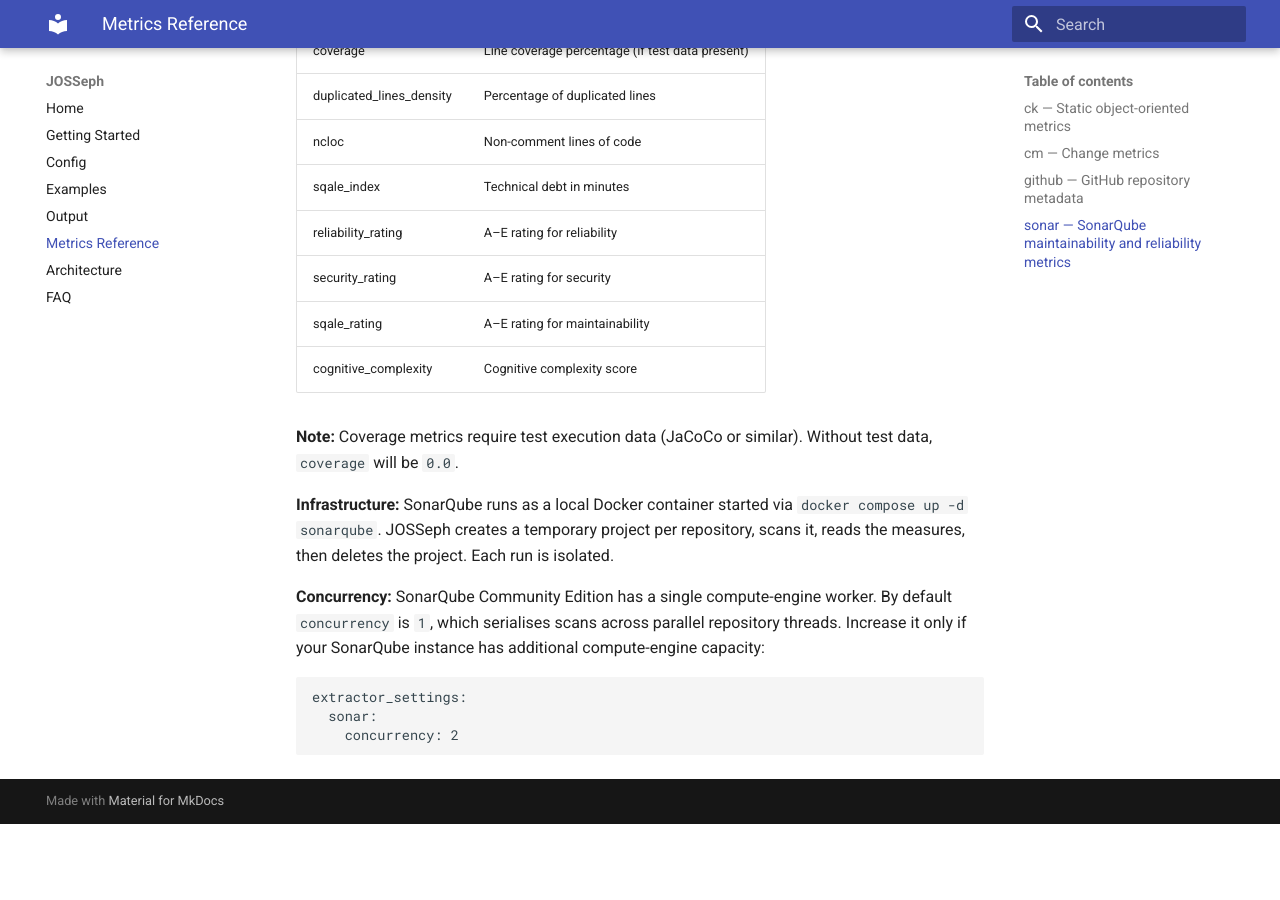
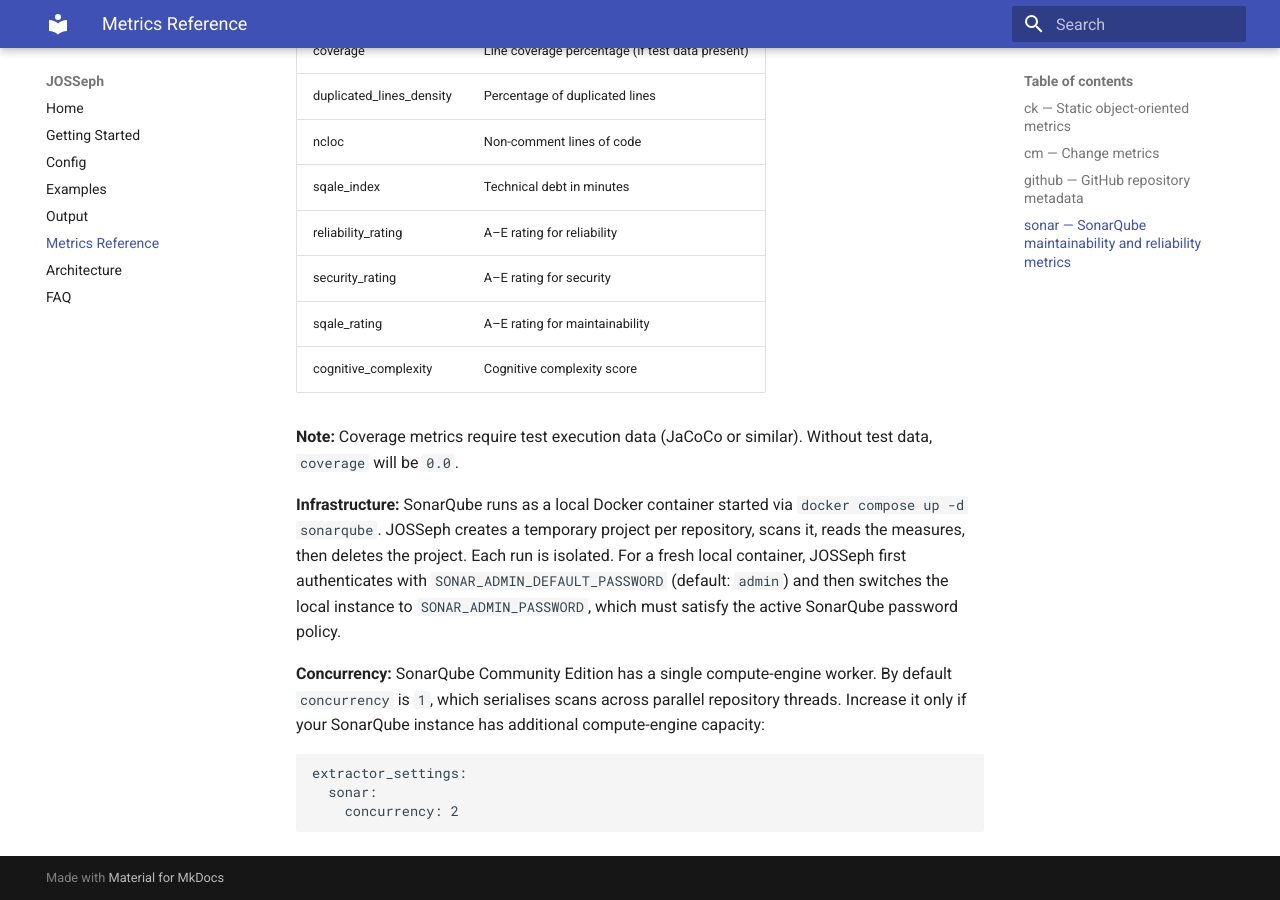
Before and after one commit to chesnokoff/josseph, an MkDocs documentation site: the page built from docs/metrics.md, in a window 1280 px wide and 900 px high, scrolled down 3788 px. Built offline with MkDocs 1.6.1 and Material for MkDocs 9.7.7, drawn with Linux system fonts in a browser that asks for light colours; before the commit the page ends 4612 px from its top, so only the background shows below that.

Commit message:
Document and configure Sonar bootstrap passwords

```diff
--- a/docker-compose.yml
+++ b/docker-compose.yml
@@ -27,7 +27,8 @@ services:
     environment:
       SONAR_HOST_URL: http://sonarqube:9000
       SONAR_ADMIN_USER: ${SONAR_ADMIN_USER:-admin}
-      SONAR_ADMIN_PASSWORD: ${SONAR_ADMIN_PASSWORD:-admin}
+      SONAR_ADMIN_DEFAULT_PASSWORD: ${SONAR_ADMIN_DEFAULT_PASSWORD:-admin}
+      SONAR_ADMIN_PASSWORD: ${SONAR_ADMIN_PASSWORD:-Admin#Password12345}
       GITHUB_TOKEN: ${GITHUB_TOKEN}
     depends_on:
       sonarqube:
--- a/docs/metrics.md
+++ b/docs/metrics.md
@@ -137,7 +137,10 @@ Without test data, `coverage` will be `0.0`.
 **Infrastructure:** SonarQube runs as a local Docker container started via
 `docker compose up -d sonarqube`. JOSSeph creates a temporary project per
 repository, scans it, reads the measures, then deletes the project. Each run
-is isolated.
+is isolated. For a fresh local container, JOSSeph first authenticates with
+`SONAR_ADMIN_DEFAULT_PASSWORD` (default: `admin`) and then switches the local
+instance to `SONAR_ADMIN_PASSWORD`, which must satisfy the active SonarQube
+password policy.
 
 **Concurrency:** SonarQube Community Edition has a single compute-engine worker.
 By default `concurrency` is `1`, which serialises scans across parallel
```
Also changed, not shown: README.md (+12 -0 lines), docs/getting-started.md (+3 -0 lines), examples/README.md (+3 -1 lines), 3 other files.
